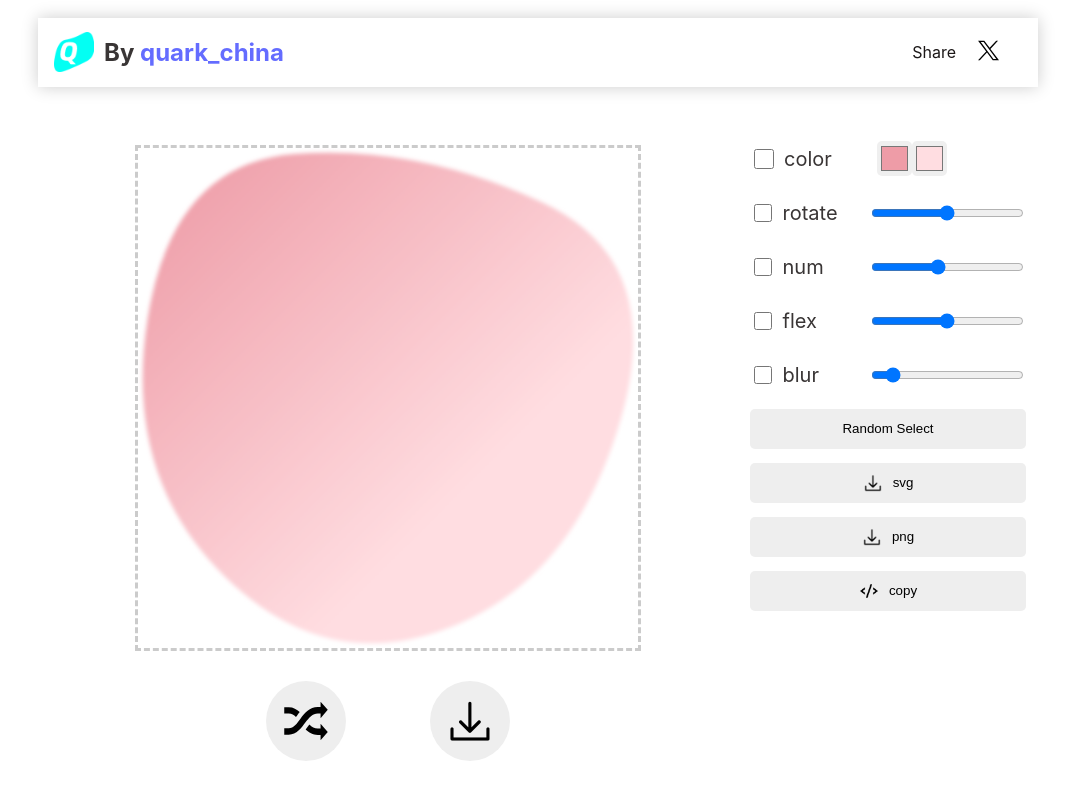
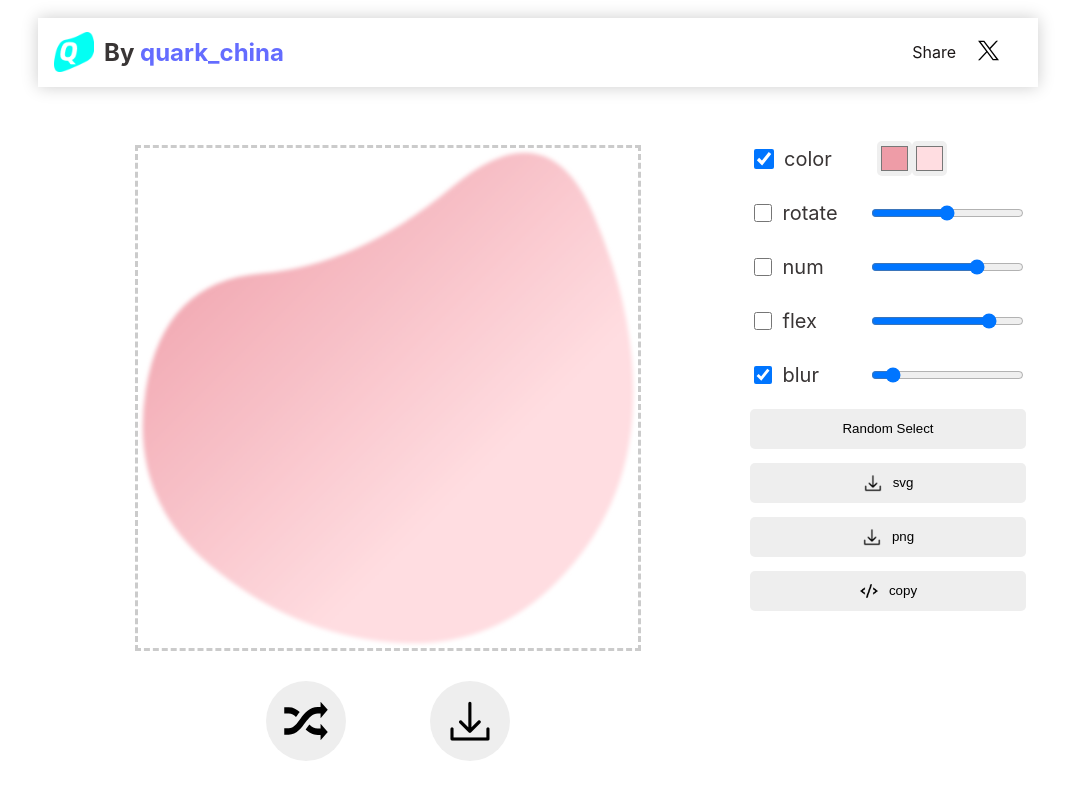
Before and after one commit to quarksb/geo-2d, a Vue app: page / in a window 1280 px wide. Shown: the top 800 px of the page, without its empty margins (102-1177 px from the left). Built offline with nearby package versions, Linux system fonts and the light colour scheme.

Commit message:
fix: while blur=0 svg not show

```diff
--- a/pages/App.vue
+++ b/pages/App.vue
@@ -15,7 +15,7 @@ const size = 500;
 const width = size;
 const height = size;
 let blur = ref(2);
-let isBlurSelected = ref(false);
+let isBlurSelected = ref(true);
 const blurExpandRatio = 2.4;
 const viewBox = computed(() => {
     const blurExpands = blur.value * blurExpandRatio;
@@ -25,11 +25,11 @@ let rotate = ref(45);
 let isRotateSelected = ref(false);
 let color0 = ref(gradientArr[1][0]);
 let color1 = ref(gradientArr[1][1]);
-let isColorSelected = ref(false);
+let isColorSelected = ref(true);
 let d = ref("");
-let polygonNum = ref(6);
+let polygonNum = ref(8);
 let isPolygonNumSelected = ref(false);
-let ramada = ref(0.5);
+let ramada = ref(0.8);
 let isRamadaSelected = ref(false);
 let randomSeed = ref(0.314);
 let isDebug = ref(false);
@@ -174,7 +174,7 @@ watch(isDebug, () => {
                                 <stop offset="5%" :stop-color="color0" />
                                 <stop offset="95%" :stop-color="color1" />
                             </linearGradient>
-                            <filter id="blurMe" v-if="blur > 0">
+                            <filter id="blurMe">
                                 <feGaussianBlur in="SourceGraphic" :stdDeviation="blur" />
                             </filter>
                         </defs>
```
